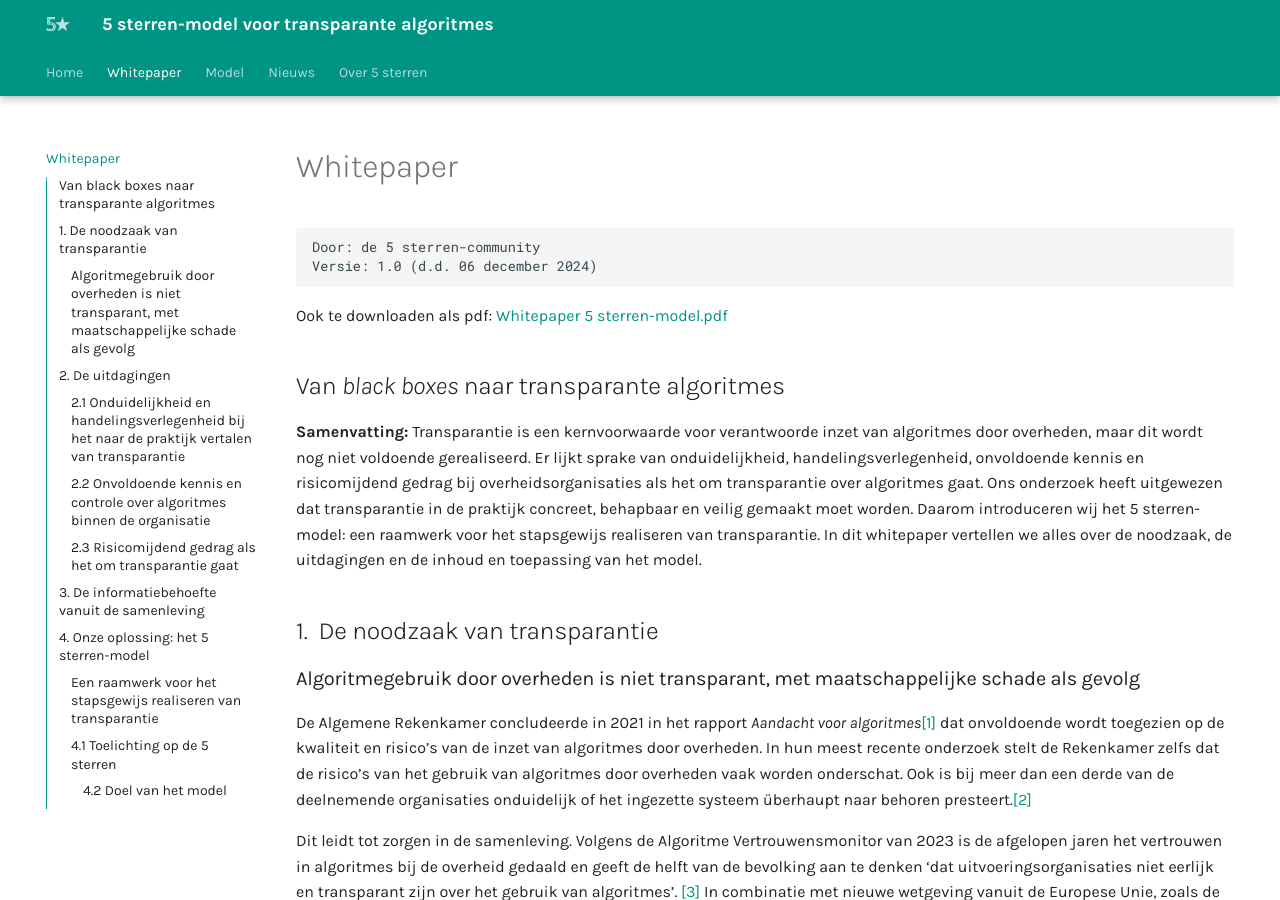
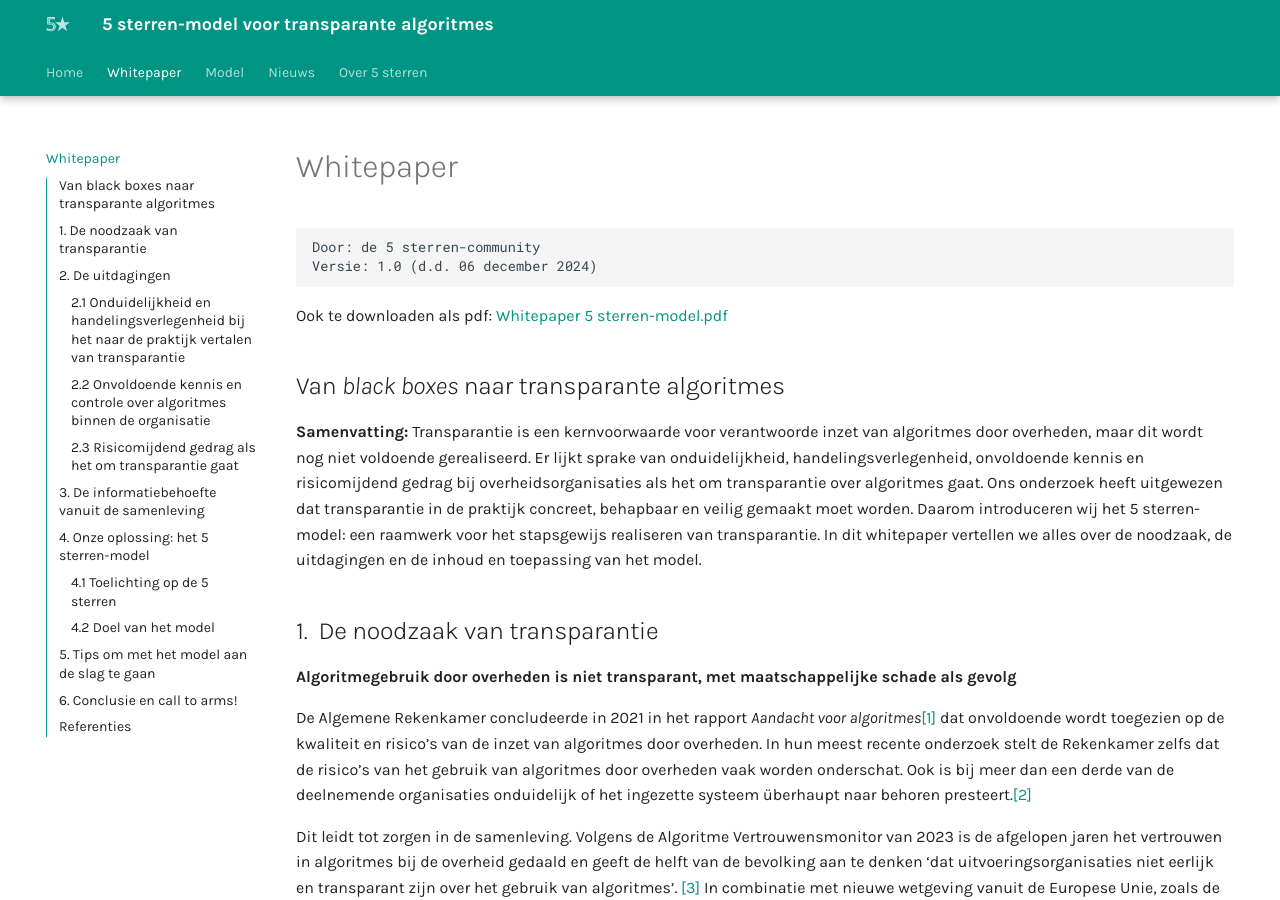
Before and after one commit to thegreenland/5-sterren-toolkit, an MkDocs documentation site: the page built from docs/whitepaper.md, in a window 1280 px wide and 900 px high. Built offline with MkDocs 1.6.1 and Material for MkDocs 9.7.7, drawn with Linux system fonts in a browser that asks for light colours.

Commit message:
Update whitepaper.md

```diff
--- a/docs/whitepaper.md
+++ b/docs/whitepaper.md
@@ -12,7 +12,7 @@ Ook te downloaden als pdf: [Whitepaper 5 sterren-model.pdf](img/Whitepaper 5 ste
 
 ## 1.  De noodzaak van transparantie
 
-### Algoritmegebruik door overheden is niet transparant, met maatschappelijke schade als gevolg
+**Algoritmegebruik door overheden is niet transparant, met maatschappelijke schade als gevolg**
 
 De Algemene Rekenkamer concludeerde in 2021 in het rapport _Aandacht voor algoritmes_[[1]](#ftn1) dat onvoldoende wordt toegezien op de kwaliteit en risico’s van de inzet van algoritmes door overheden. In hun meest recente onderzoek stelt de Rekenkamer zelfs dat de risico’s van het gebruik van algoritmes door overheden vaak worden onderschat. Ook is bij meer dan een derde van de deelnemende organisaties onduidelijk of het ingezette systeem überhaupt naar behoren presteert.[[2]](#_ftn2)
 
@@ -74,7 +74,7 @@ Het blijkt ook dat de behoefte aan informatie erg kan verschillen per mens, situ
 
 ## 4.  Onze oplossing: het 5 sterren-model
 
-#### Een raamwerk voor het stapsgewijs realiseren van transparantie
+**Een raamwerk voor het stapsgewijs realiseren van transparantie**
 
 Ons onderzoek heeft uitgewezen dat het bieden van transparantie en openheid rond de inzet van algoritmes zeer gewenst is vanuit de samenleving. Voor de overheid is dit echter pas te realiseren wanneer dit voor organisaties concreet, behapbaar en veilig gemaakt wordt. Alleen doordat transparantie op dit moment nog te veel als einddoel wordt gezien, is het uitvoeren daarvan in de praktijk zeer lastig. Zonder een hoger doel waarvoor transparantie nodig is kunnen bepaalde vragen niet worden beantwoord, zoals _voor wie_, _over welke zaken, welke mate van_ transparantie in verschillende situaties gepast of genoeg is. Dat maakt dat er op dit moment een kloof bestaat tussen beleid en uitvoering, waardoor - ondanks de druk van bovenaf - het uitvoeren van transparantie in de praktijk erg lastig is. De oplossing ligt dus in het bieden van duidelijkheid en uitvoerbaarheid aan degenen die verantwoordelijk zijn voor het in de praktijk brengen van transparantie.
 
@@ -173,11 +173,11 @@ Op dit niveau is het algoritme volledig open. De code, data, beheersmaatregelen
 
 Dit niveau is wellicht niet voor ieder algoritme volledig haalbaar. Daar kunnen veel verschillende redenen voor zijn. Maar zelfs als volledige openheid niet mogelijk is, dan kunnen bepaalde elementen uit dit niveau nog steeds haalbaar zijn en worden gerealiseerd. Des te meer openheid en transparantie rond een algoritme, des te groter de bijdrage aan het beter controleerbaar maken van besluitvormingsprocessen die overheidsorganisaties inzetten. Daarnaast kan het innovatie bevorderen en zelfs tips of verbeteringen van de code opleveren. Dit is ook in lijn met het open source beleid binnen de overheid.[[24]](#_ftn24) Bovendien kwam uit het burgerpanel dat het betrekken van burgers (al dan niet experts) bij de ontwikkeling van algoritmes het vertrouwen vergroot.
 
-#### 4.2      Doel van het model
+### 4.2      Doel van het model
 
 Het 5 sterren-model is bedoeld als richtinggevend hulpmiddel voor alle organisaties, in het bijzonder publieke organisaties, die met algoritmes werken en die dus stappen moeten zetten met het bieden van openheid daarover. Het model helpt om ambities en doelen op het gebied van transparantie te articuleren, het gesprek erover binnen de eigen organisatie te voeren en bewustzijn hierover te creëren. Daarnaast biedt het model handvatten om deze ambities uit te voeren. Het 5 sterren-model is dus een instrument dat gericht is op 1) het helpen van bestuurders en leidinggevenden bij het articuleren van hun ambities over transparante algoritmes, en 2) het bieden van duidelijkheid over hoe transparantie in de praktijk verwezenlijkt kan worden. Met natuurlijk als uiteindelijk doel dat de samenleving voldoende inzicht heeft om de algoritmes en daarop gebaseerde keuzes te begrijpen, te vertrouwen, of te betwisten wanneer nodig. Want transparantie is geen doel op zich!
 
-# 5.  Tips om met het model aan de slag te gaan
+## 5.  Tips om met het model aan de slag te gaan
 
 Wil je aan de slag met het 5-sterrenmodel, maar weet je niet waar je moet beginnen? De volgende stappen kunnen helpen om met het model aan de slag te gaan:
 1. Voer gesprekken met elkaar over wat transparantie binnen jouw organisatie betekent en wat er mogelijk is, met aandacht voor de specifieke praktische context en de kernwaarden van je organisatie;
```
